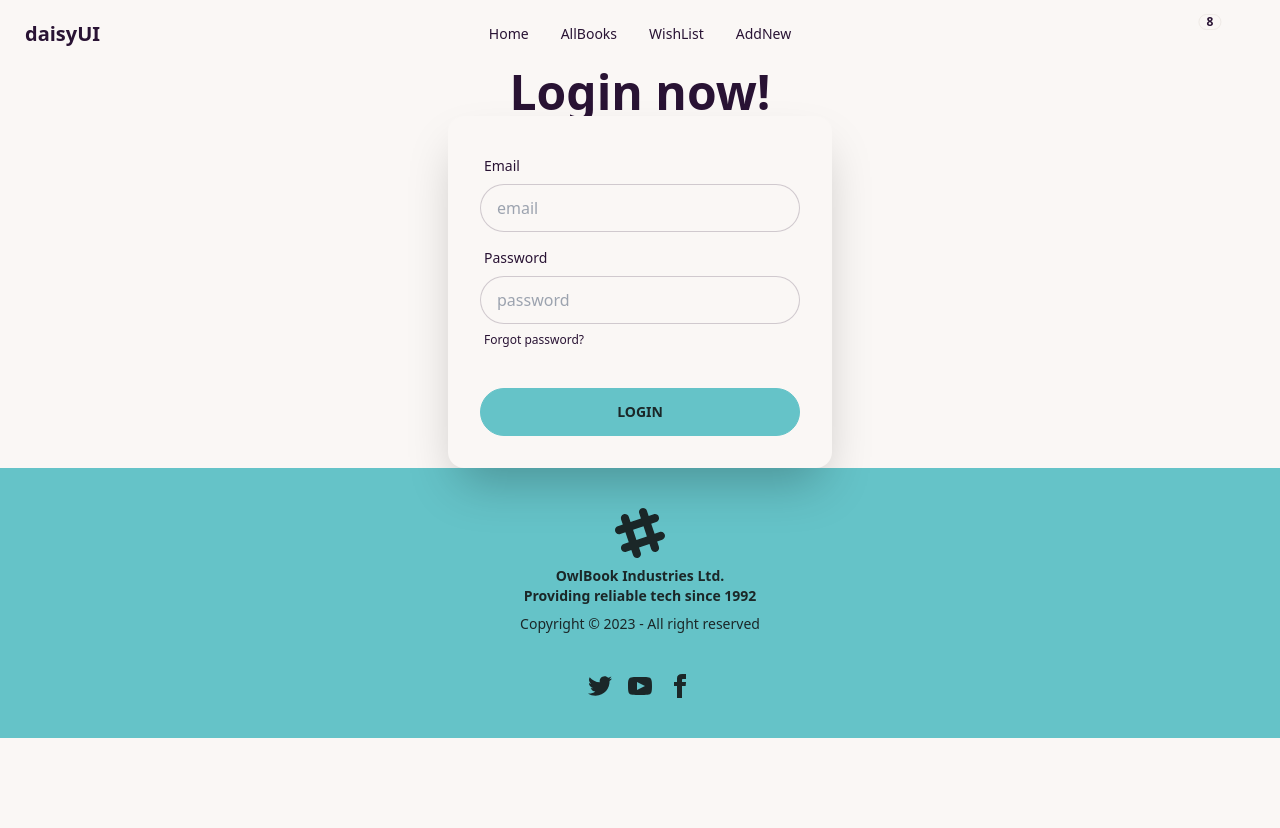
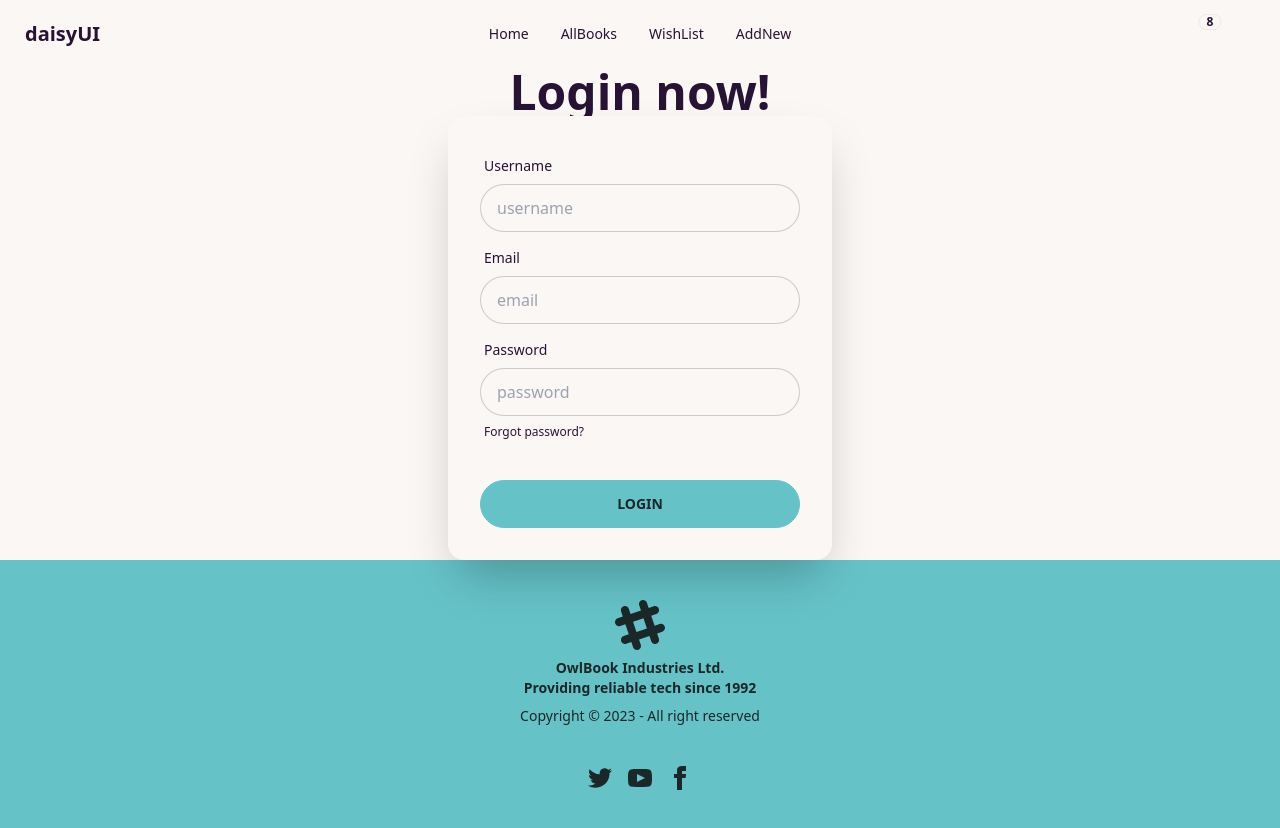
Before and after one commit to senseix21/Book-catalog-frontend-assignment-5, a React (Vite) app: page /signin in a window 1280 px wide. Before the commit the page ends 800 px from the top, so only its background shows below. Built offline with nearby package versions, Linux system fonts and the light colour scheme; some icons are missing.

Commit message:
Create wishlist slice

```diff
--- a/package.json
+++ b/package.json
@@ -12,6 +12,7 @@
   "dependencies": {
     "@reduxjs/toolkit": "^1.9.5",
     "axios": "^1.4.0",
+    "jsonwebtoken": "^9.0.1",
     "react": "^18.2.0",
     "react-dom": "^18.2.0",
     "react-hook-form": "^7.45.1",
@@ -22,6 +23,7 @@
     "redux-logger": "^3.0.6"
   },
   "devDependencies": {
+    "@types/jsonwebtoken": "^9.0.2",
     "@types/react": "^18.0.37",
     "@types/react-dom": "^18.0.11",
     "@types/redux-logger": "^3.0.9",
--- a/src/page/Signin.tsx
+++ b/src/page/Signin.tsx
@@ -1,31 +1,48 @@
 /* eslint-disable react-hooks/rules-of-hooks */
-import React from 'react'
+import toast, { Toaster } from 'react-hot-toast';
 import { SubmitHandler, useForm } from 'react-hook-form'
 import { useLoginUserMutation } from '../redux/features/user/userApi';
+
+
 interface IFormInput {
     email: string;
     password: string;
 }
+
 export default function Signup() {
-    const [loginUser] = useLoginUserMutation()
+    const [loginUser, isSuccess] = useLoginUserMutation()
+
+    const success = () => toast('User Logged in successfully.');
+    const error = () => toast('User couldnt logged in.');
 
     const { register, handleSubmit } = useForm<IFormInput>()
     const onSubmit: SubmitHandler<IFormInput> = async (loginData) => {
-        const response = await loginUser(loginData)
-        const { data } = response
-        const accessToken = data.data
-        console.log(accessToken)
-        // Set access token in local storage
-        localStorage.setItem('accessToken', accessToken.accessToken);
-        console.log(accessToken);
+        try {
+            const response = await loginUser(loginData)
+            const { data } = response
+            const accessToken = data.data
 
+            // Set access token in local storage
+            localStorage.setItem('accessToken', accessToken.accessToken);
+
+
+            if (isSuccess.isSuccess == true) {
+                success()
+                console.log(isSuccess.isSuccess)
+            }
+
+        } catch (error) {
+            console.log(error)
+        }
     }
+
+
     return (
         <div>
             <div className="text-center">
                 <h1 className="text-5xl font-bold">Login now!</h1>
             </div>
-
+            <Toaster />
             <form onSubmit={handleSubmit(onSubmit)} className="card flex-shrink-0 mx-auto w-full max-w-sm shadow-2xl bg-base-100">
                 <div className="card-body">
 
--- a/src/page/Signup.tsx
+++ b/src/page/Signup.tsx
@@ -1,5 +1,7 @@
 import { SubmitHandler, useForm } from "react-hook-form";
 import { useCreateUserMutation } from "../redux/features/user/userApi";
+import toast, { Toaster } from 'react-hot-toast';
+
 
 interface IFormInput {
     userName: string;
@@ -8,25 +10,40 @@ interface IFormInput {
 }
 
 export default function Signup() {
-    const [createUser] = useCreateUserMutation()
+    const [createUser, isSuccess] = useCreateUserMutation()
+    const success = () => toast('User created in successfully.');
+    const error = () => toast('Couldnt create user.');
+
     const { register, handleSubmit } = useForm<IFormInput>()
-    const onSubmit: SubmitHandler<IFormInput> = (data) => {
-        console.log(data)
-        createUser(data)
+    const onSubmit: SubmitHandler<IFormInput> = async (data) => {
+        try {
+            const createuser = await createUser(data)
+            console.log(createuser)
+            if (isSuccess.isSuccess == true) {
+                success()
+            }
+            else if (isSuccess.isSuccess == false) {
+                error()
+            }
+
+
+        } catch (error) {
+            console.error(error)
+        }
     }
     return (
         <div>
             <div className="text-center">
                 <h1 className="text-5xl font-bold">Login now!</h1>
             </div>
-
+            <Toaster />
             <form onSubmit={handleSubmit(onSubmit)} className="card flex-shrink-0 mx-auto w-full max-w-sm shadow-2xl bg-base-100">
                 <div className="card-body">
                     <div className="form-control">
                         <label className="label">
                             <span className="label-text">Username</span>
                         </label>
-                        <input {...register("userName")} type="text" placeholder="text" className="input input-bordered" />
+                        <input {...register("userName")} type="text" placeholder="username" className="input input-bordered" />
                     </div>
                     <div className="form-control">
                         <label className="label">
--- a/src/routes/index.tsx
+++ b/src/routes/index.tsx
@@ -4,8 +4,8 @@ import App from "../App";
 import AllBooks from "../page/AllBooks";
 import WishList from "../page/WishList";
 import AddNew from "../page/AddNew";
-import Signin from "../page/Signin";
-import Signup from "../page/Signup";
+import Signin from "../page/Signup";
+import Signup from "../page/Signin";
 import NotFound from "../page/NotFound";
 import BookDetails from "../page/BookDetails";
 import EditBook from "../page/EditBook";
```
Also changed, not shown: src/components/ui/toaster.ts (added), src/redux/features/wishlist/wishlistSlice.ts (added), 1 other file (tests, documents, lock files or other folders).
